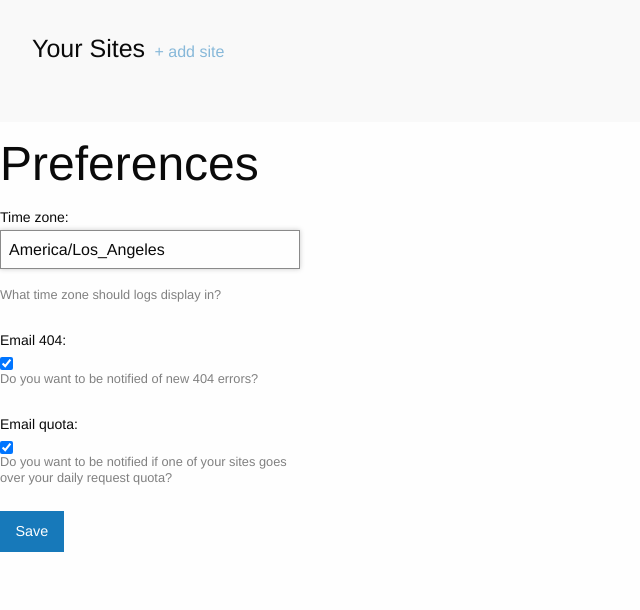
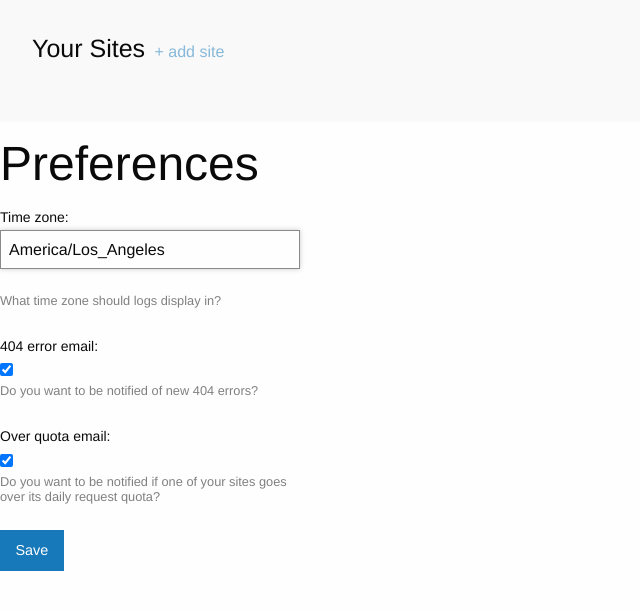
Before and after one commit to liddiard/monitor404, a Django app: page /preferences/ in a window 1280 px wide. Shown: the part 177-787 px from the top of the page, without its empty margins (0-640 px from the left). Run offline with Django 3.2, Linux system fonts and the light colour scheme; the visitor is signed in with stand-in values (Sample User, id 1); data comes from the database, SQL or seed files in the repository; parts of the project's set-up code (start-up, migrations or seed data) failed here and were passed over; some libraries are stand-ins or nearby versions.

Commit message:
updated field names in processing/display to user

```diff
--- a/monitor/forms.py
+++ b/monitor/forms.py
@@ -16,6 +16,10 @@ class UserPrefsForm(forms.ModelForm):
     class Meta:
         model = UserPrefs
         fields = ['time_zone', 'email_404', 'email_quota']
+        labels = {
+            'email_404': '404 error email',
+            'email_quota': 'Over quota email'
+        }
 
 
 class ConfirmCurrentUserForm(forms.Form):
--- a/monitor/models.py
+++ b/monitor/models.py
@@ -19,7 +19,7 @@ class UserPrefs(models.Model):
     email_404.help_text = "Do you want to be notified of new 404 errors?"
     email_quota = models.BooleanField(default=True)
     email_quota.help_text = '''
-        Do you want to be notified if one of your sites goes over your daily
+        Do you want to be notified if one of your sites goes over its daily
         request quota?'''
     PLAN_CHOICES = (
         ('b', 'Basic'),
--- a/monitor/static/css/main.css
+++ b/monitor/static/css/main.css
@@ -50,8 +50,7 @@ span.helptext {
   line-height: 1.2;
   font-size: 0.8em;
   color: gray;
-  margin-bottom: 2em;
-  margin-top: -0.5em; }
+  margin-bottom: 2em; }
 
 .primary {
   margin-top: 0.5em; }
--- a/monitor/static/sass/main.scss
+++ b/monitor/static/sass/main.scss
@@ -75,7 +75,6 @@ span.helptext {
     font-size: 0.8em;
     color: gray;
     margin-bottom: 2em;
-    margin-top: -0.5em;
 }
 
 .primary {
--- a/monitor/views.py
+++ b/monitor/views.py
@@ -128,8 +128,9 @@ class UserPrefsView(SidebarView):
         form = UserPrefsForm(request.POST)
         if form.is_valid():
             prefs = UserPrefs.objects.get(user=self.request.user)
-            prefs.timezone = form.cleaned_data['timezone']
-            prefs.email_interval = form.cleaned_data['email_interval']
+            prefs.time_zone = form.cleaned_data['time_zone']
+            prefs.email_404 = form.cleaned_data['email_404']
+            prefs.email_quota = form.cleaned_data['email_quota']
             prefs.save()
             messages.success(request, 'Preferences updated.')
             return redirect('log')
--- a/project/templates/log.html
+++ b/project/templates/log.html
@@ -25,8 +25,8 @@
             <tr>
                 <th style="width: 30%">Source URL</th>
                 <th style="width: 36%">Destination URL</th>
-                <th style="width: 17%">404 first detected</th>
-                <th style="width: 17%">404 last detected</th>
+                <th style="width: 17%">Error first detected</th>
+                <th style="width: 17%">Error last detected</th>
             </tr>
         </thead>
     {% for entry in entries %}
```
